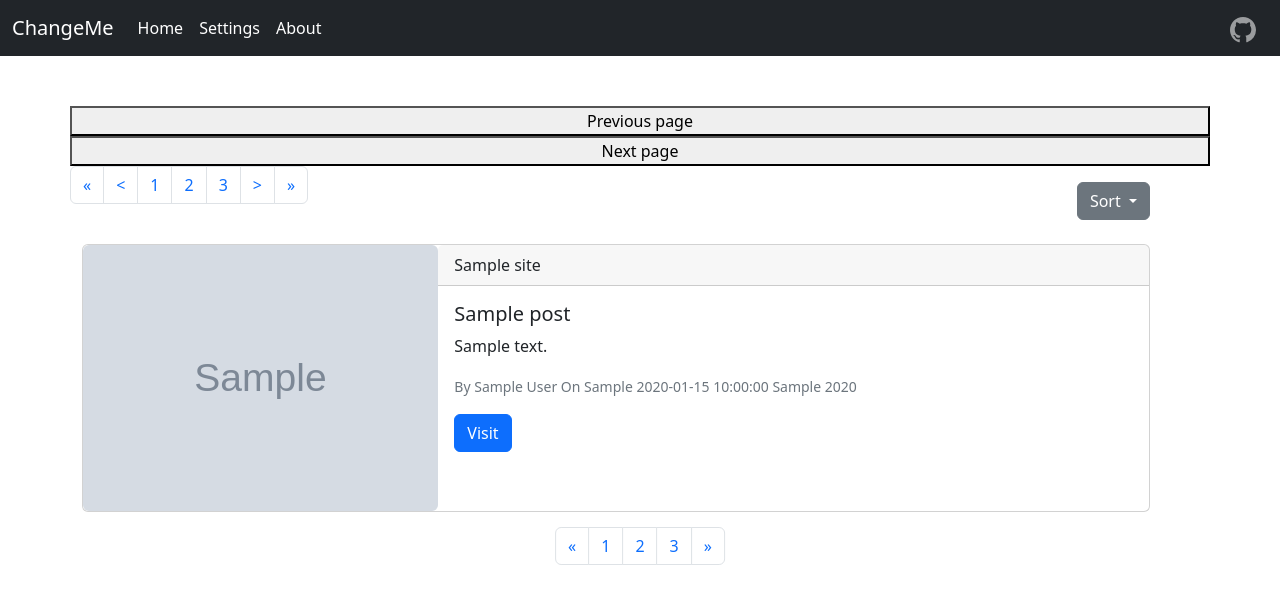
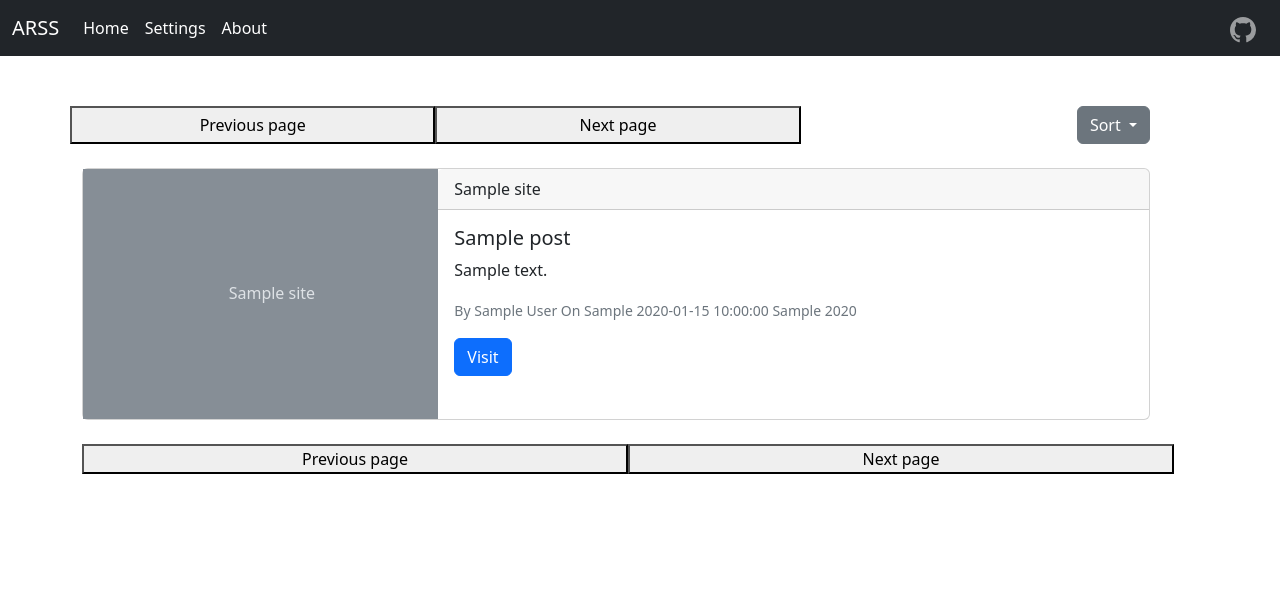
Before and after one commit to vedantjain8/rss-fetch, a Flask app: template templates/home.html in a window 1280 px wide. Shown: the top 604 px of the page. Run offline with Flask 2, Linux system fonts and the light colour scheme; the template is opened without the code that fills it: most values are stand-ins (such as "Sample title", 1, 10 or a date in 2020); grey boxes marked "Sample" are stand-in pictures.

Commit message:
removed image fetch

```diff
--- a/flask_main.py
+++ b/flask_main.py
@@ -8,6 +8,9 @@ app.config['SECRET_KEY']='Define_The_Key'
 
 @app.route("/")
 @app.route("/home")
+def default():
+    return redirect('/sortlatest/page/1')
+
 @app.route("/sortlatest/page/<int:page>")
 def sortLatest(page=1):
     db = sqlite3.connect("rss.db")
@@ -15,6 +18,7 @@ def sortLatest(page=1):
 
     temp = dict()
     post = []
+    perpage_site = 15
 
     # Get the total number of rows in the table
     total_rows = cur.execute('SELECT COUNT(*) FROM rss_data').fetchone()[0]
@@ -30,7 +34,7 @@ def sortLatest(page=1):
     offset = (page - 1) * 10
 
     # Query the database for the results for the current page
-    results = cur.execute(f'select id,title,link,summary,pub_day,pub_date,pub_month,pub_year,site,author,image from rss_data order by time asc,pub_month asc,pub_year asc LIMIT 10 OFFSET {offset}').fetchall()
+    results = cur.execute(f'select id,title,link,summary,pub_day,pub_date,pub_month,pub_year,site,author from rss_data order by time asc,pub_month asc,pub_year asc LIMIT {perpage_site} OFFSET {offset}').fetchall()
 
     for j in range(len(results)):
         temp["id"] = results[j][0]
@@ -43,7 +47,6 @@ def sortLatest(page=1):
         temp["pub_year"] = results[j][7]
         temp["site"] = results[j][8][0].upper() + results[j][8][1:]
         temp["author"] = results[j][9]
-        temp["image"] = results[j][10]
         post.append(temp)
         temp = dict()
 
@@ -78,7 +81,7 @@ def SortOldest(page=1):
     offset = (page - 1) * 10
 
     # Query the database for the results for the current page
-    results = cur.execute(f'select id,title,link,summary,pub_day,pub_date,pub_month,pub_year,site,author,image from rss_data GROUP BY pub_year, pub_month order by time desc,pub_date desc ,pub_month desc,pub_year desc LIMIT 10 OFFSET {offset}').fetchall()
+    results = cur.execute(f'select id,title,link,summary,pub_day,pub_date,pub_month,pub_year,site,author from rss_data GROUP BY pub_year, pub_month order by time desc,pub_date desc ,pub_month desc,pub_year desc LIMIT 10 OFFSET {offset}').fetchall()
 
     for j in range(len(results)):
         temp["id"] = results[j][0]
@@ -91,7 +94,6 @@ def SortOldest(page=1):
         temp["pub_year"] = results[j][7]
         temp["site"] = results[j][8][0].upper() + results[j][8][1:]
         temp["author"] = results[j][9]
-        temp["image"] = results[j][10]
         post.append(temp)
         temp = dict()
 
--- a/main.py
+++ b/main.py
@@ -59,13 +59,13 @@ def dumpp():
             site_name = str(siteI)
             site_url = str(yamldef()['sites'][siteI])
 
-            cur.execute(f"create table if not exists rss_data (id text primary key, title text not null, link text not null,summary text,author text, site text not null,image text, time text not null, pub_day text not null, pub_date text not null, pub_month text not null, pub_year text not null, pub_time text not null);")
+            cur.execute(f"create table if not exists rss_data (id text primary key, title text not null, link text not null,summary text,author text, site text not null, time text not null, pub_day text not null, pub_date text not null, pub_month text not null, pub_year text not null, pub_time text not null);")
             cur.execute(f"create trigger if not exists oldPost_delete_{site_name} before insert on rss_data when (select count(id) from rss_data where site='{site_name}') > {int(yamldef()['min_articles_to_retain_per_website'])} begin delete from rss_data where id in (select id from rss_data where site='{site_name}' order by time asc limit 1); end;")
             posts_details, post_count = rss_fetch.get_posts_details(rss=site_url)
             for post in posts_details:
                 try:
                     postTitle = cleanString(str(post["title"]))
-                    insert_qry = f'insert into rss_data (id,title,link,summary,time,pub_day,pub_date,pub_month,pub_year,pub_time,author,site,image) values ("{post["id"]}", "{postTitle}","{post["link"]}","{post["summary"]}",datetime("now"),"{post["pub_day"]}" ,"{post["pub_date"]}" ,"{post["pub_month"]}","{post["pub_year"]}","{post["pub_time"]}","{post["author"]}","{site_name}","{post["image"]}");'
+                    insert_qry = f'insert into rss_data (id,title,link,summary,time,pub_day,pub_date,pub_month,pub_year,pub_time,author,site) values ("{post["id"]}", "{postTitle}","{post["link"]}","{post["summary"]}",datetime("now"),"{post["pub_day"]}" ,"{post["pub_date"]}" ,"{post["pub_month"]}","{post["pub_year"]}","{post["pub_time"]}","{post["author"]}","{site_name}");'
                     cur.execute(insert_qry)
                     #notification
                     db.commit()
--- a/requirements.txt
+++ b/requirements.txt
@@ -5,8 +5,8 @@ feedparser==6.0.10
 Flask==2.2.2
 itsdangerous==2.1.2
 Jinja2==3.1.2
-link-preview==1.0
 MarkupSafe==2.1.1
+PyYAML==6.0
 sgmllib3k==1.0.0
 soupsieve==2.3.2.post1
 Werkzeug==2.2.2
--- a/templates/home.html
+++ b/templates/home.html
@@ -2,29 +2,13 @@
 
 <div class="container" style="margin-top: 50px">
   <div class="row">
-    <button id="previousBTNid" onclick="previousPageNumber()">
+    <button class="col" id="previousBTNid1" onclick="previousPageNumber()">
       Previous page
     </button>
-    <button id="nextBTNid" onclick="nextPageNumber()">Next page</button>
-    <ul class="pagination col text-end align-self-end">
-      <li class="page-item">
-        <a class="page-link" href="#" aria-label="Previous"
-          ><span aria-hidden="true">&laquo;</span></a
-        >
-      </li>
-      <li class="page-item"><a class="page-link" href="#">&lt;</a></li>
-      <li class="page-item"><a class="page-link" href="#">1</a></li>
-      <li class="page-item"><a class="page-link" href="#">2</a></li>
-      <li class="page-item"><a class="page-link" href="#">3</a></li>
-      <li class="page-item"><a class="page-link" href="#">&gt;</a></li>
-      <li class="page-item">
-        <a class="page-link" href="#" aria-label="Next"
-          ><span aria-hidden="true">&raquo;</span></a
-        >
-      </li>
-    </ul>
-
-    <div class="dropdown me-5 text-end col align-self-end">
+    <button class="col" id="nextBTNid1" onclick="nextPageNumber()">
+      Next page
+    </button>
+    <div class="dropdown me-5 text-end col">
       <button
         class="btn btn-secondary dropdown-toggle"
         type="button"
@@ -55,18 +39,6 @@
     <div class="card">
       <div class="row g-0">
         <div class="col-md-4">
-          {% if " " not in post.image %}
-          <img
-            src="{{ post.image }}"
-            alt="{{ post.title }} preview image"
-            class="bd-placeholder-img rounded img-fluid"
-            width="100%"
-            height="200"
-            preserveAspectRatio="xMidYMid slice"
-            focusable="false"
-            loading="lazy"
-          />
-          {% else %}
           <svg
             class="bd-placeholder-img"
             width="100%"
@@ -83,8 +55,6 @@
               {{ post.site }}
             </text>
           </svg>
-
-          {% endif %}
         </div>
         <div class="col-md-8">
           <div class="card-header">{{ post.site }}</div>
@@ -129,22 +99,13 @@
   <br />
   {% endfor %}
 
-  <div class="position-relative" style="margin-bottom: 50px; margin-top: 10px">
-    <ul class="pagination position-absolute top-50 start-50 translate-middle">
-      <li class="page-item">
-        <a class="page-link" href="#" aria-label="Previous">
-          <span aria-hidden="true">&laquo;</span>
-        </a>
-      </li>
-      <li class="page-item"><a class="page-link" href="#">1</a></li>
-      <li class="page-item"><a class="page-link" href="#">2</a></li>
-      <li class="page-item"><a class="page-link" href="#">3</a></li>
-      <li class="page-item">
-        <a class="page-link" href="#" aria-label="Next">
-          <span aria-hidden="true">&raquo;</span>
-        </a>
-      </li>
-    </ul>
+  <div class="container row" style="margin-bottom: 30px">
+    <button class="col" id="previousBTNid2" onclick="previousPageNumber()">
+      Previous page
+    </button>
+    <button class="col" id="nextBTNid2" onclick="nextPageNumber()">
+      Next page
+    </button>
   </div>
 </div>
 
@@ -156,15 +117,25 @@
   var pageNumber = parseInt(currentURL.split("/")[5]);
   var sortingType = currentURL.split("/")[3];
 
-  var previousbutton = document.getElementById("previousBTNid");
-  var nextbutton = document.getElementById("nextBTNid");
+  var previousbutton1 = document.getElementById("previousBTNid1");
+  var nextbutton1 = document.getElementById("nextBTNid1");
+  var previousbutton2 = document.getElementById("previousBTNid2");
+  var nextbutton2 = document.getElementById("nextBTNid2");
 
   if (pageNumber === 1) {
-    previousbutton.disabled = true;
+    previousbutton1.disabled = true;
   }
 
   if (pageNumber === {{ total_pages }}) {
-        nextbutton.disabled = true;
+        nextbutton1.disabled = true;
+    }
+
+  if (pageNumber === 1) {
+    previousbutton2.disabled = true;
+  }
+
+  if (pageNumber === {{ total_pages }}) {
+        nextbutton2.disabled = true;
     }
 
   function previousPageNumber() {
--- a/templates/layout.html
+++ b/templates/layout.html
@@ -12,9 +12,9 @@
 
     <!-- Title -->
     {% if title %}
-    <title>Flask Blog - {{ title }}</title>
+    <title>ARSS - {{ title }}</title>
     {% else %}
-    <title>Flask Blog</title>
+    <title>ARSS</title>
     {% endif %}
   </head>
   <body>
@@ -22,7 +22,7 @@
     <!-- navigation bar -->
     <nav class="navbar-expand-lg navbar navbar-dark bg-dark sticky-top">
       <div class="container-fluid">
-        <a class="navbar-brand" href="/home">ChangeMe</a>
+        <a class="navbar-brand" href="/home">ARSS</a>
         <button
           class="navbar-toggler"
           type="button"
```
Also changed, not shown: flask_fetch.py (deleted, +0 -24 lines), rss_fetch.py (+4 -35 lines), README.md.
